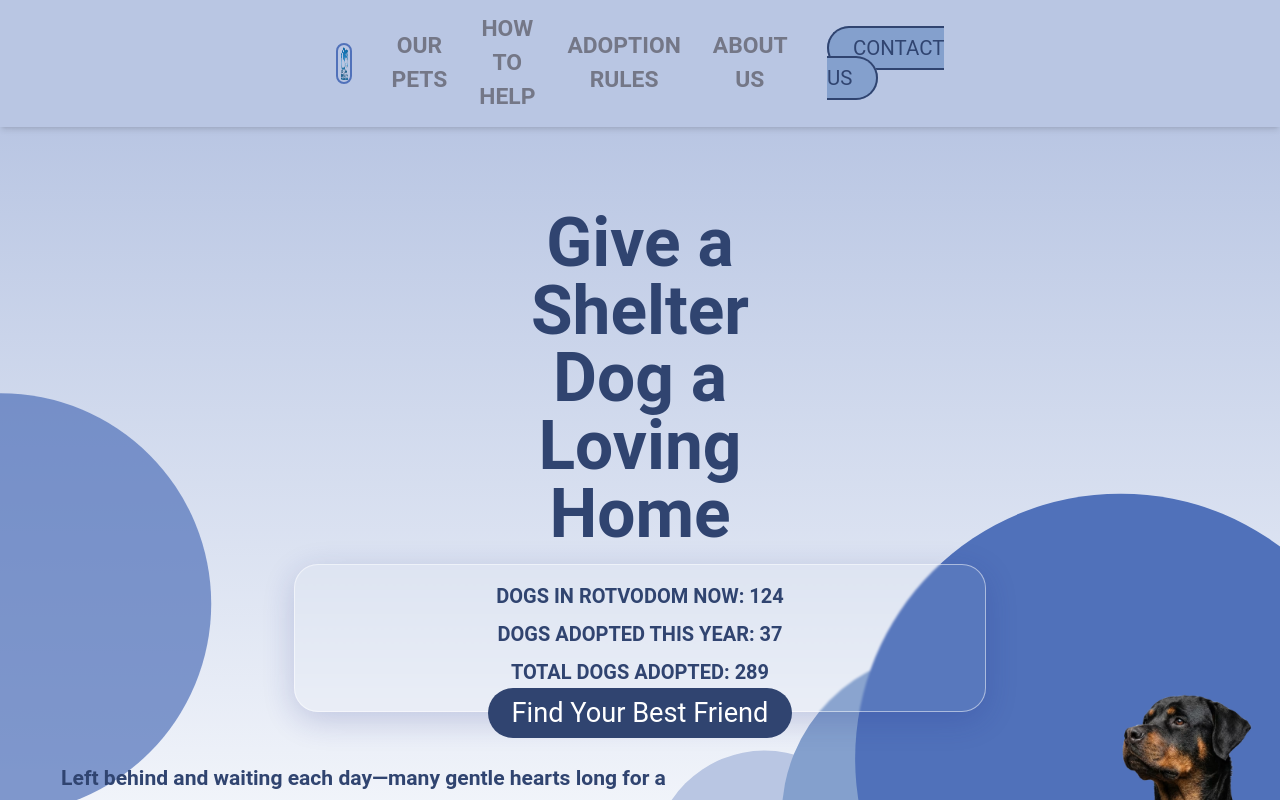
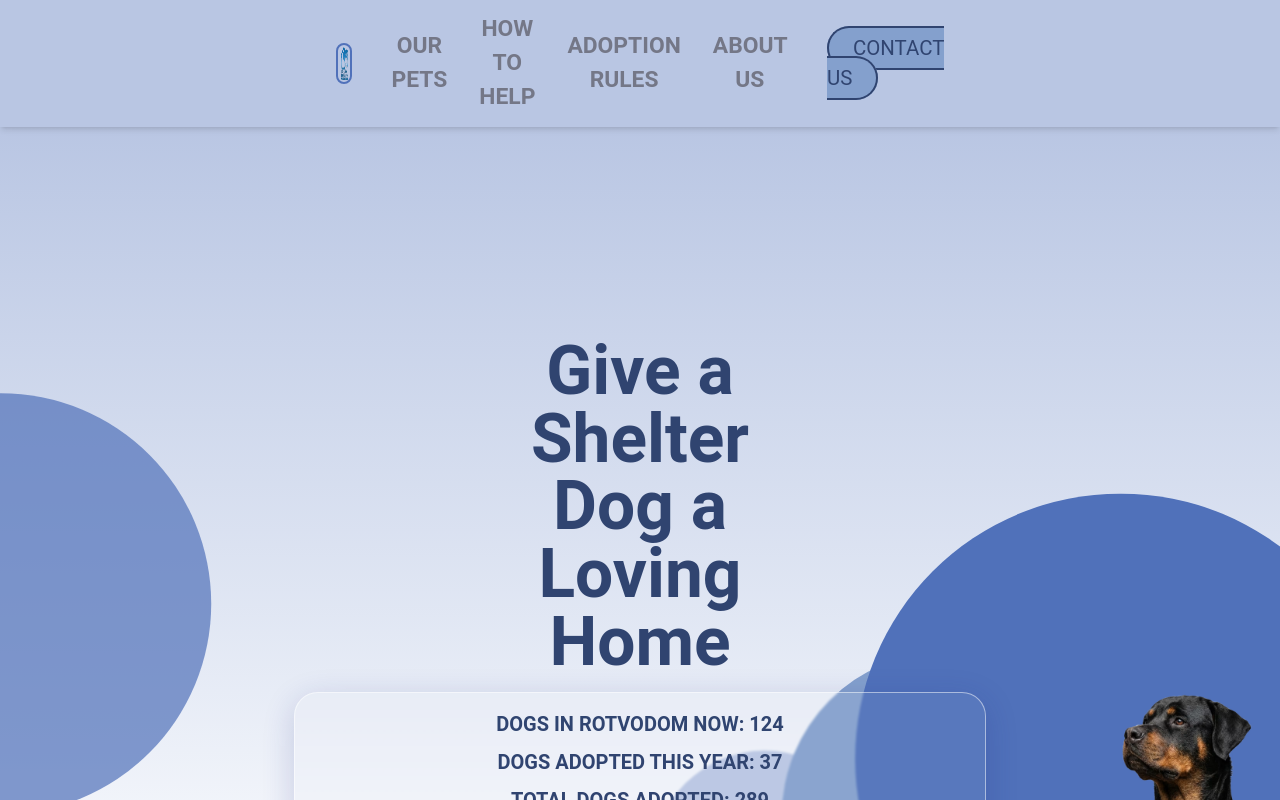
Before and after one commit to bavayra/dog-shelter, a React (Vite) app: page / in a window 1280 px wide. Shown: the top 800 px of the page. Built offline with nearby package versions, Linux system fonts and the light colour scheme; a web font is replaced by a local one.

Commit message:
style(Hero-820): added pt to the Hero content

```diff
--- a/src/App.tsx
+++ b/src/App.tsx
@@ -27,7 +27,7 @@ function App() {
             id="hero"
             className="from-primary-200 to-primary-50 hero-height border-primary-500 px-fluid-hero py-fluid-hero-top py-fluid-hero-bottom relative flex flex-col overflow-hidden border-b-3 bg-linear-to-b shadow-md"
           >
-            <div className="">
+            <div className="tablet-lg:pt-32">
               <h2 className="heading-fluid-hero text-primary-700 relative z-10 mx-auto w-full text-center font-semibold">
                 Give a Shelter Dog a Loving Home
               </h2>
```
